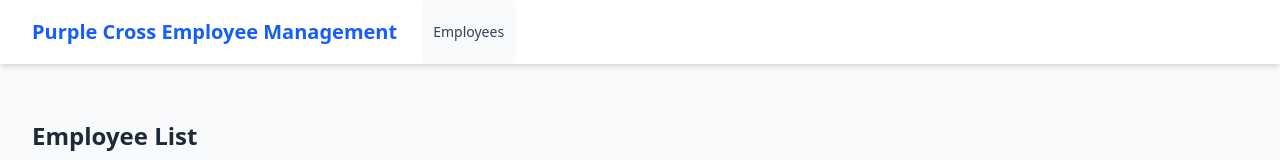
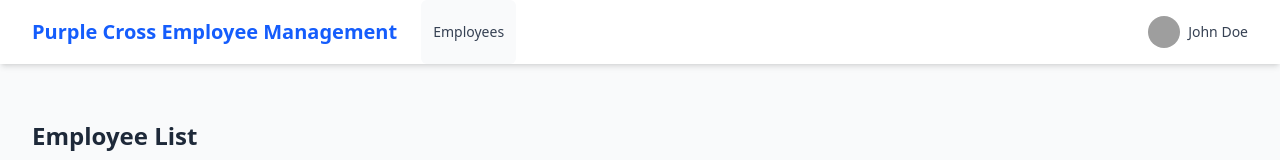
Before and after one commit to adel12790/purple-cross-employee-management, a Vue app: page /employees in a window 1280 px wide. Shown: the top 160 px of the page. Built offline with nearby package versions, Linux system fonts and the light colour scheme; grey boxes are pictures that could not be loaded; the HTML template or start-up script is replaced by a standard one.

Commit message:
Add avatar icon

```diff
--- a/src/App.vue
+++ b/src/App.vue
@@ -19,6 +19,20 @@
               </router-link>
             </div>
           </div>
+
+          <!-- User Avatar and Dropdown -->
+          <div class="flex items-center">
+            <div class="relative">
+              <div class="flex items-center space-x-2 focus:outline-none">
+                <img
+                  src="https://i.pravatar.cc/32?img=3"
+                  alt="User avatar"
+                  class="h-8 w-8 rounded-full"
+                >
+                <span class="text-sm text-gray-700">John Doe</span>
+              </div>
+            </div>
+          </div>
         </div>
       </div>
     </nav>
```
